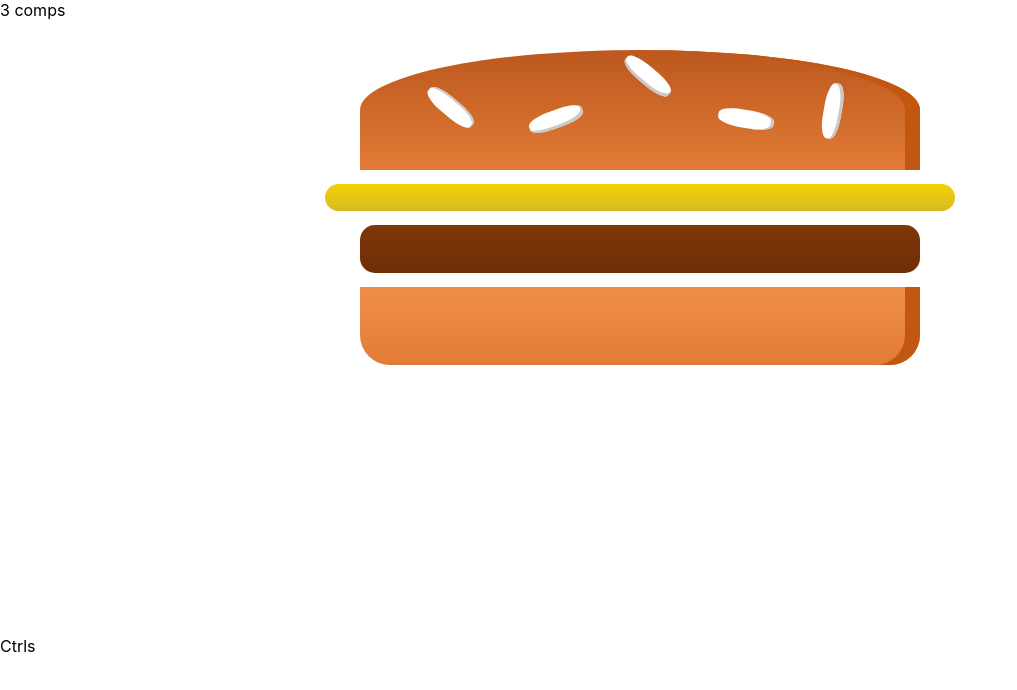
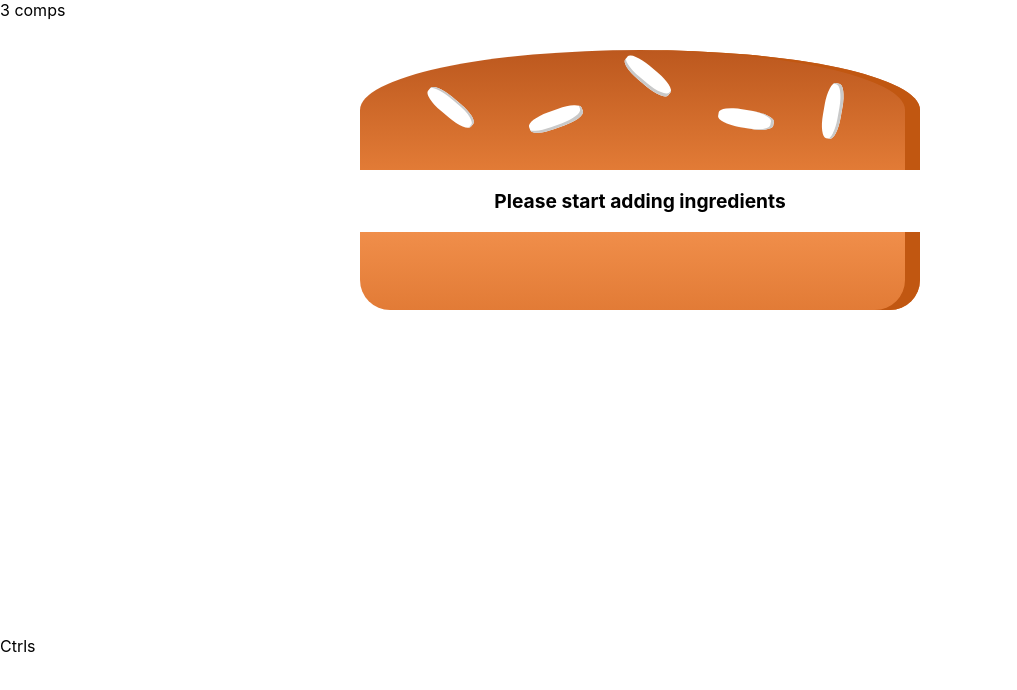
Before and after one commit to cfdez89/burger-app, a React (Create React App) app: page / in a window 1280 px wide. Shown: the top 690 px of the page, without its empty margins (0-1017 px from the left). Built offline with nearby package versions, Linux system fonts and the light colour scheme.

Commit message:
added ingredients

```diff
--- a/src/components/burger/Burger.js
+++ b/src/components/burger/Burger.js
@@ -9,11 +9,19 @@
 } from './burgerIngredient/ingredientType';
 
 const Burger = (props) => {
+    let transformedIngredients = Object.keys(props.ingredients).map(ingKey => {
+        return [...Array(props.ingredients[ingKey])].map((_, i) => {
+            return <BurgerIngredient key={ingKey+i} type={ingKey}/>;
+        })
+    }).flat();
+
+    if(transformedIngredients.length === 0) {
+        transformedIngredients = <p> Please start adding ingredients </p>;
+    }
     return (
         <div className="burger">
             <BurgerIngredient type={BREAD_TOP}/>
-            <BurgerIngredient type={CHEESE}/>
-            <BurgerIngredient type={MEAT}/>
+            { transformedIngredients }
             <BurgerIngredient type={BREAD_BOTTOM}/>
         </div>
     );
--- a/src/containers/burgerBuilder/BurgerBuilder.js
+++ b/src/containers/burgerBuilder/BurgerBuilder.js
@@ -5,10 +5,18 @@
 import Burger from '../../components/burger/Burger';
 
 class BurgerBuilder extends Component {
+    state = {
+        ingredients: {
+            salad: 0,
+            bacon: 0,
+            meat: 0,
+            cheese: 0
+        }
+    }
     render(){
         return (
             <Aux>
-                <Burger/>
+                <Burger ingredients={this.state.ingredients}/>
                 <div>Ctrls</div>
             </Aux>
         );
```
